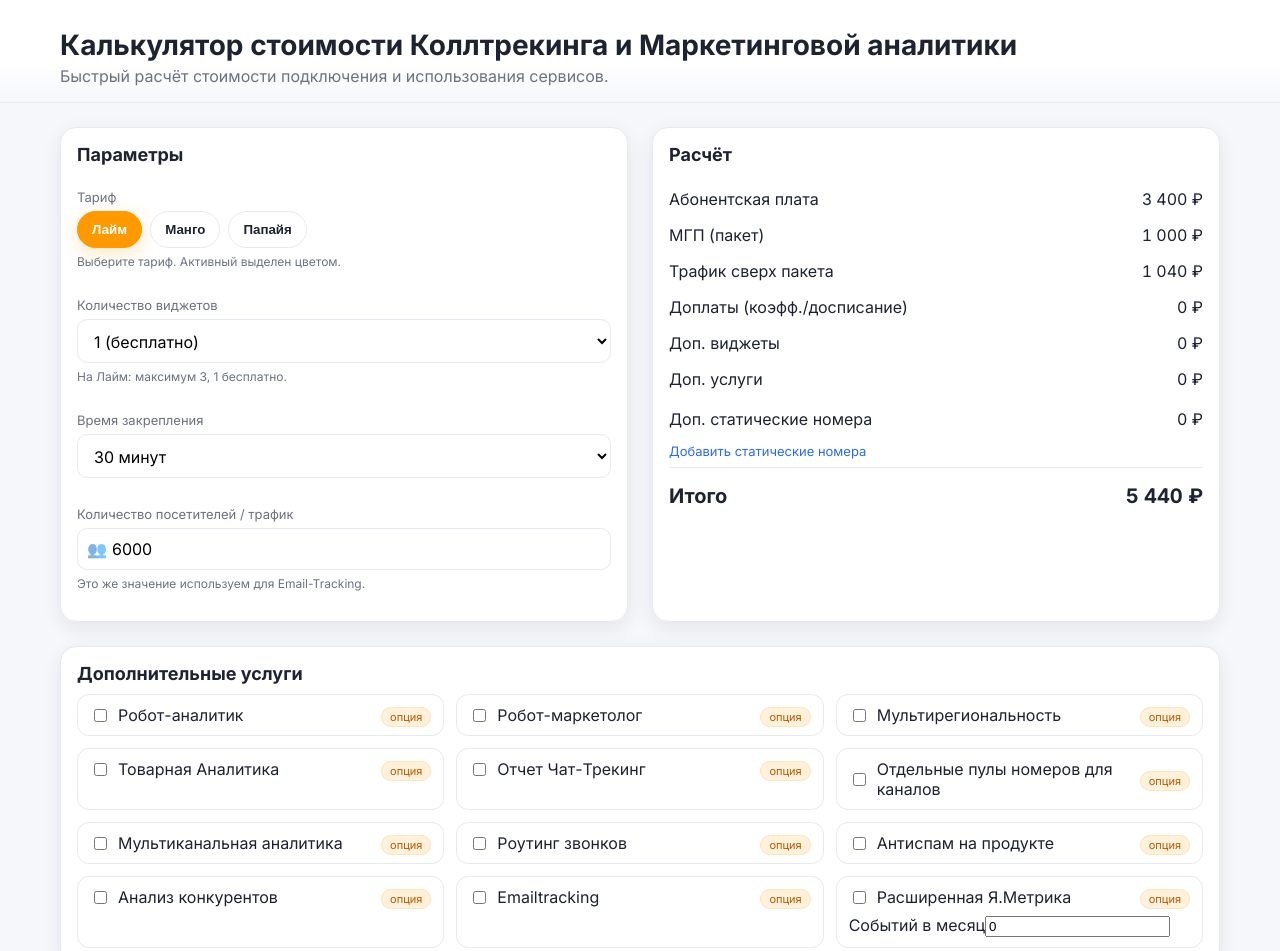
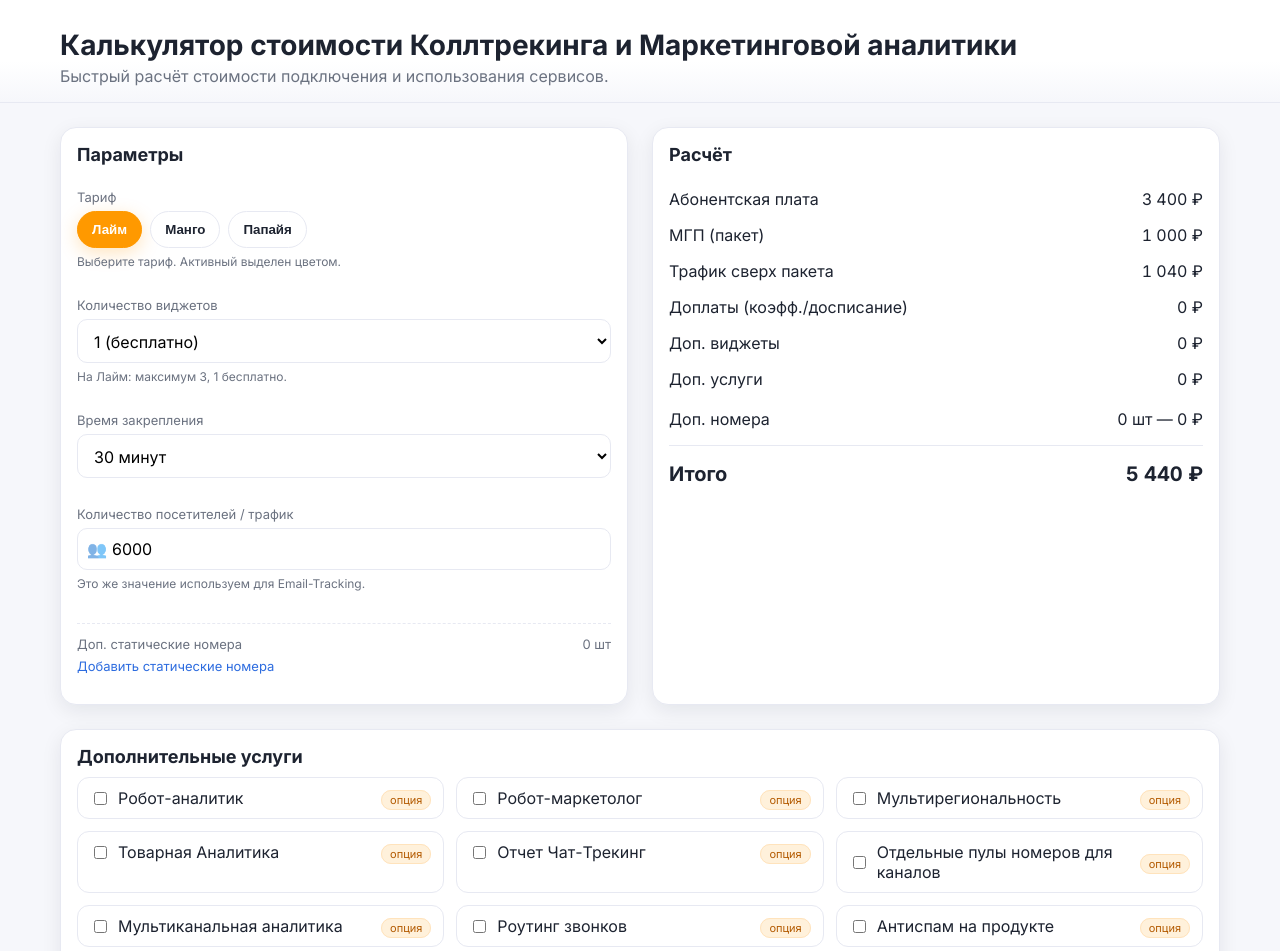
Before and after one commit to filippovivan1989-cmyk/CalcDCT, a plain HTML site: page index.html in a window 1280 px wide. Shown: the top 951 px of the page. Drawn offline with Linux system fonts and the light colour scheme.

Commit message:
Перенос настройки статических номеров

```diff
--- a/app.js
+++ b/app.js
@@ -88,7 +88,7 @@ function buildAddons(){
     cb.disabled = included || (!available);
     cb.addEventListener('change', ()=>{
       if (optional){ state.user_choices[srv.name] = cb.checked; renderTotals(); renderCompare(); }
-      if (srv.name==='Расширенная Я.Метрика'){ sub.classList.toggle('is-visible', cb.checked && !cb.disabled); }
+      if (srv.name==='Расширенная Я.Метрика'){ sub.classList.toggle('is-visible', cb.checked); }
     });
     const label = document.createElement('label'); label.textContent = srv.name;
 
@@ -109,7 +109,7 @@ function buildAddons(){
       inp.addEventListener('input', ()=>{ state.metric_events = +inp.value || 0; renderTotals(); renderCompare(); });
       sub.appendChild(lbl); sub.appendChild(inp);
       row.appendChild(sub);
-      sub.classList.toggle('is-visible', cb.checked && !cb.disabled);
+      sub.classList.toggle('is-visible', cb.checked);
     }
 
     box.appendChild(row);
@@ -183,7 +183,13 @@ function renderTotals(){
   q('v-addons').textContent = money(otherAddons);
   const list = q('v-addons-list'); list.innerHTML = "";
   r.addonsList.forEach(it=>{ const div = document.createElement('div'); div.textContent = '• ' + it.name + ' — ' + money(it.price); list.appendChild(div); });
-  q('v-static').textContent = money(r.staticNumbers.cost);
+  const staticQty = Object.values(r.staticNumbers.qty || {}).reduce((acc, val)=> acc + (val||0), 0);
+  const staticRow = staticQty > 0 || r.staticNumbers.cost > 0
+    ? `${staticQty} шт — ${money(r.staticNumbers.cost)}`
+    : '0 шт — 0 ₽';
+  q('v-static').textContent = staticRow;
+  const summaryEl = q('static-summary');
+  if (summaryEl) summaryEl.textContent = `${staticQty} шт`;
   q('v-total').textContent = money(r.total);
 
   const box = document.getElementById('email-breakdown'); const el = document.getElementById('email-list'); el.innerHTML = "";
--- a/index.html
+++ b/index.html
@@ -46,6 +46,21 @@
           </div>
           <p class="hint">Это же значение используем для Email-Tracking.</p>
         </div>
+        <div class="field static-field">
+          <div class="static-head">
+            <span class="label">Доп. статические номера</span>
+            <span class="static-summary" id="static-summary">0 шт</span>
+          </div>
+          <div class="static-toggle" id="static-toggle">Добавить статические номера</div>
+          <div class="static-box is-hidden" id="static-box">
+            <div class="static-grid">
+              <div>Москва (495)</div><input id="sn-495" class="input" type="number" min="0" step="1" value="0">
+              <div>Москва (499)</div><input id="sn-499" class="input" type="number" min="0" step="1" value="0">
+              <div>С.-Петербург</div><input id="sn-spb" class="input" type="number" min="0" step="1" value="0">
+              <div>Региональные</div><input id="sn-reg" class="input" type="number" min="0" step="1" value="0">
+            </div>
+          </div>
+        </div>
       </div>
 
       <div class="card" id="card-total">
@@ -58,16 +73,7 @@
           <div class="row"><span>Доп. виджеты</span><span class="v" id="v-widgets">—</span></div>
           <div class="row"><span>Доп. услуги</span><span class="v" id="v-addons">—</span></div>
           <div class="stack" id="v-addons-list" aria-live="polite"></div>
-          <div class="row"><span>Доп. статические номера</span><span class="v" id="v-static">—</span></div>
-          <div class="static-toggle" id="static-toggle">Добавить статические номера</div>
-          <div class="static-box is-hidden" id="static-box">
-            <div class="static-grid">
-              <div>Москва (495)</div><input id="sn-495" class="input" type="number" min="0" step="1" value="0">
-              <div>Москва (499)</div><input id="sn-499" class="input" type="number" min="0" step="1" value="0">
-              <div>С.-Петербург</div><input id="sn-spb" class="input" type="number" min="0" step="1" value="0">
-              <div>Региональные</div><input id="sn-reg" class="input" type="number" min="0" step="1" value="0">
-            </div>
-          </div>
+          <div class="row"><span>Доп. номера</span><span class="v" id="v-static">—</span></div>
           <hr>
           <div class="row total"><span>Итого</span><span class="v" id="v-total">—</span></div>
         </div>
--- a/styles.css
+++ b/styles.css
@@ -53,8 +53,15 @@ html,body{ margin:0; padding:0; font-family:Inter,system-ui,-apple-system,Segoe
 .t-line{ display:flex; justify-content:space-between; padding:4px 0; }
 .t-val{ font-weight:700; color:#2d6cdf; }
 .t-badge{ position:absolute; right:10px; top:10px; background:#111827; color:#fff; font-size:12px; padding:4px 8px; border-radius:999px; box-shadow:var(--shadow); }
+.static-field{ margin-top:18px; padding-top:12px; border-top:1px dashed var(--border); }
+.static-head{ display:flex; align-items:center; justify-content:space-between; gap:12px; }
+.static-head .label{ margin-bottom:0; }
+.static-summary{ font-size:13px; color:var(--muted); }
 .static-toggle{ margin-top:6px; font-size:13px; color:#2d6cdf; cursor:pointer; user-select:none; }
 .static-box{ margin-top:8px; padding:10px; border:1px dashed var(--border); border-radius:12px; }
 .static-grid{ display:grid; grid-template-columns: 1fr 120px; gap:10px; align-items:center; }
+.addon .subfield{ display:none; flex-direction:column; gap:4px; margin-left:26px; font-size:13px; }
+.addon .subfield .lbl{ color:var(--muted); }
+.addon .subfield.is-visible{ display:flex; }
 @media (max-width: 1200px){ .addons-grid{ grid-template-columns: repeat(2, 1fr);} .compare-grid{ grid-template-columns: 1fr; } }
 @media (max-width: 800px){ .grid-top{ grid-template-columns: 1fr; } .addons-grid{ grid-template-columns: 1fr; } }
```
